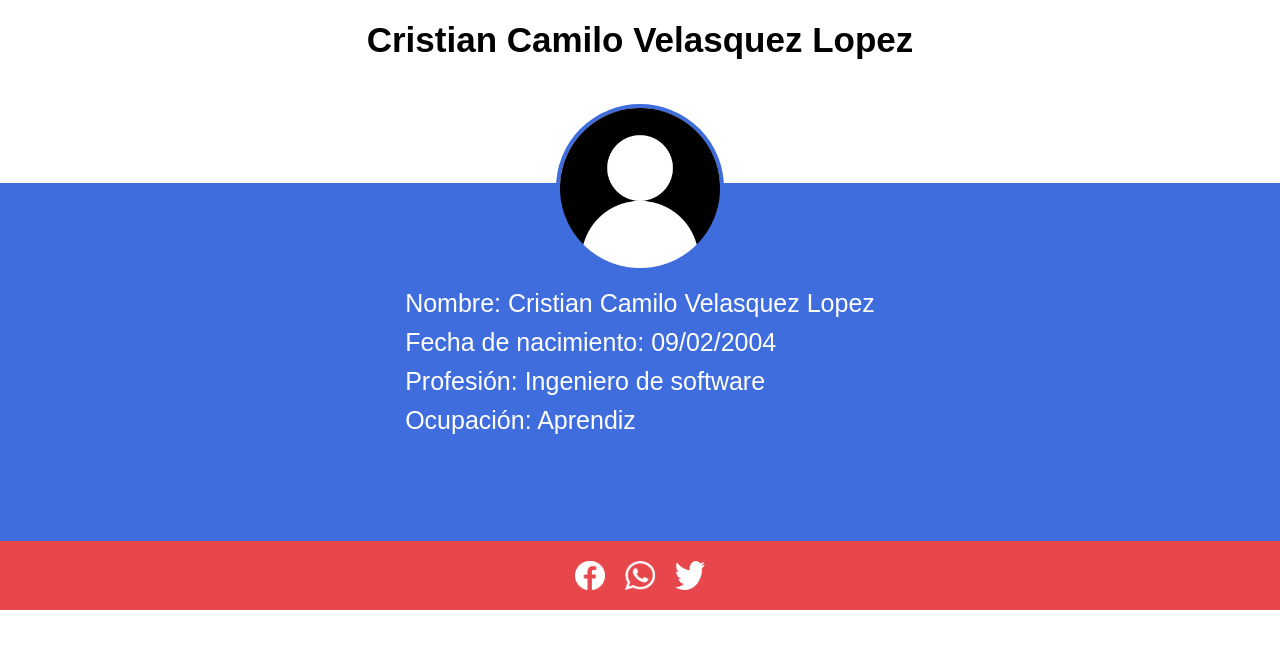
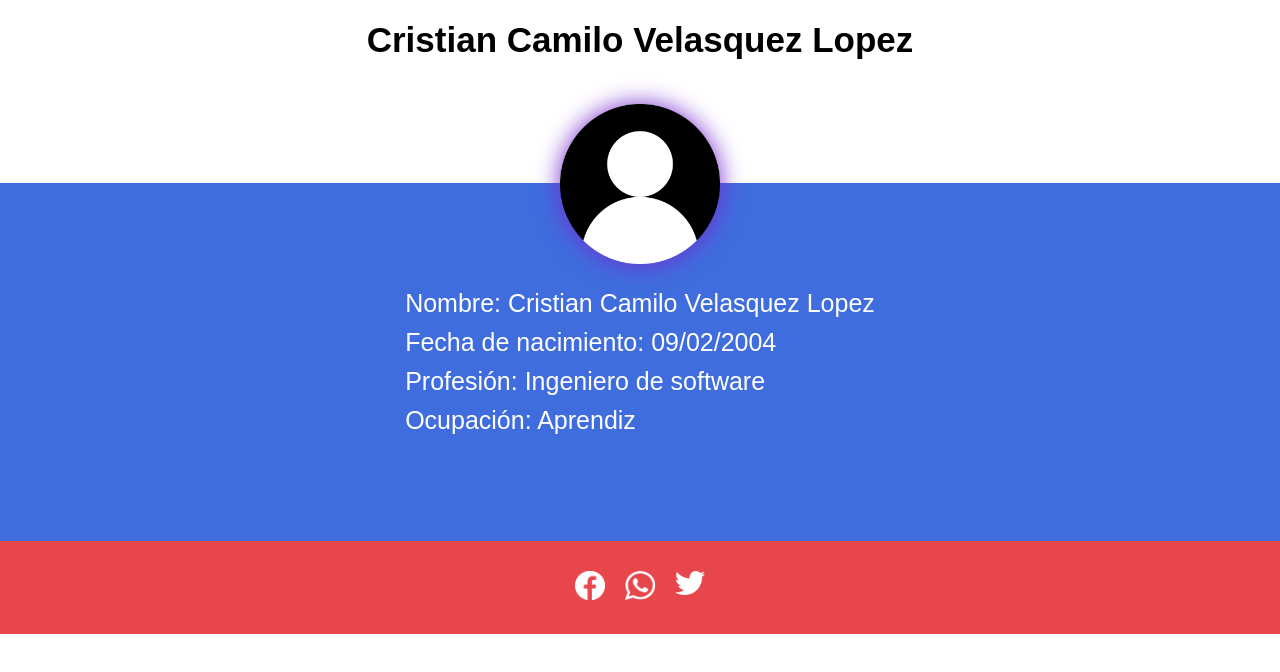
Before and after one commit to Camilo3312/Mobile-design, a plain HTML site: page index.html in a window 1280 px wide. Drawn offline with Linux system fonts and the light colour scheme.

Commit message:
Se agregan los links de redes sociales

```diff
--- a/index.html
+++ b/index.html
@@ -23,9 +23,9 @@
         </ul>
     </section>
     <footer>
-        <img src="img/facebook.png" alt="">
-        <img src="img/whatsapp.png" alt="">
-        <img src="img/twitter.png" alt="">
+        <a href="https://www.facebook.com/"><img src="img/facebook.png" alt=""></a>
+        <a href="https://web.whatsapp.com/"><img src="img/whatsapp.png" alt=""></a>
+        <a href="https://twitter.com/"><img src="img/twitter.png" alt=""></a>
     </footer>
 </body>
 </html>
--- a/styles.css
+++ b/styles.css
@@ -21,8 +21,8 @@ header {
 .img_perfil_header {
     height: 160px;
     border-radius: 100px;
-    border: 4px solid #3f6ddd;
-    /* box-shadow: 0 0 25px #7629cf; */
+    /* border: 4px solid #3f6ddd; */
+    box-shadow: 0 0 25px #7629cf;
 
     position: absolute;
     top: 9em;
@@ -61,7 +61,7 @@ header {
 /* Footer */
 
 footer {
-    padding: 20px;
+    padding: 30px;
     background: #e7464b;
 
     display: flex;
```
